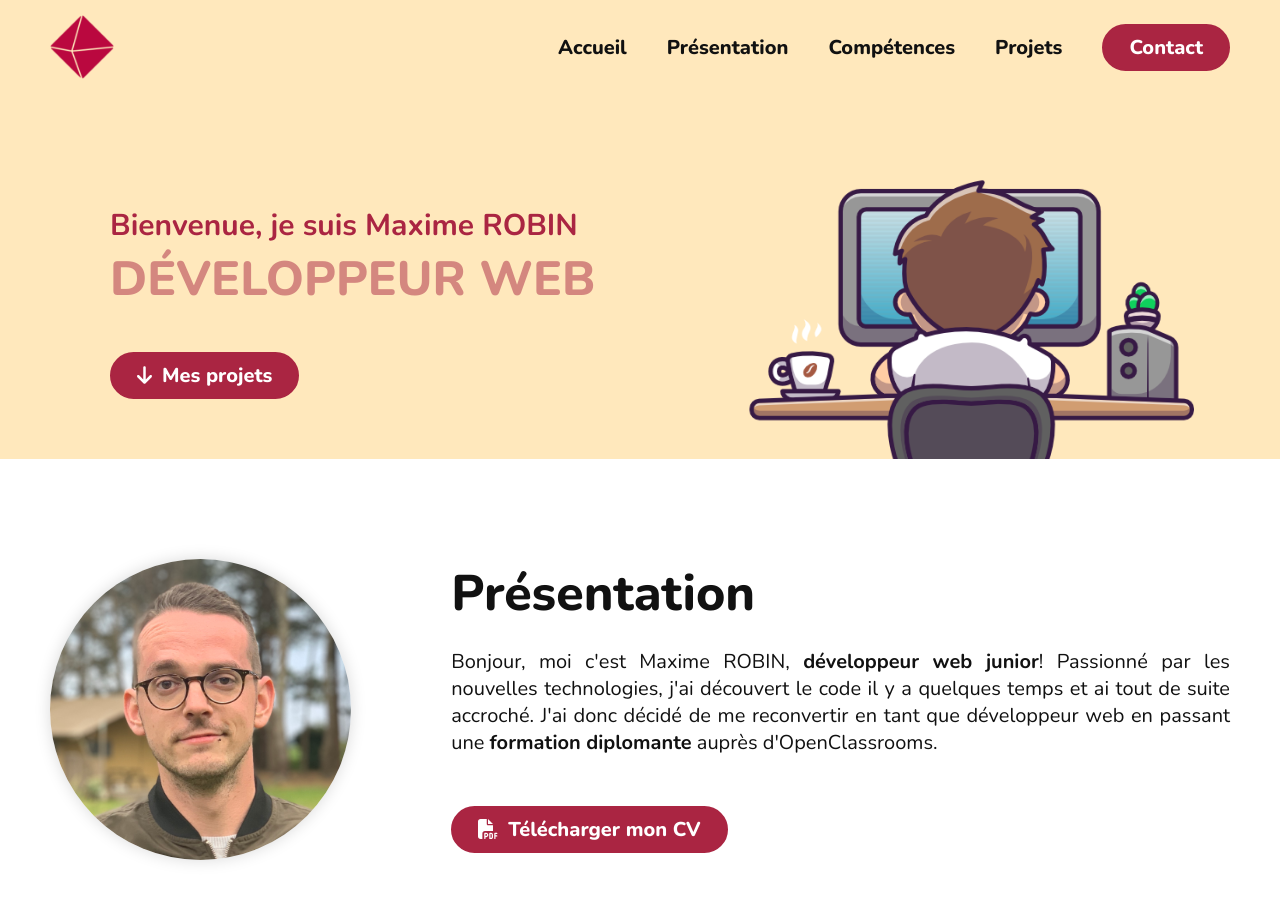
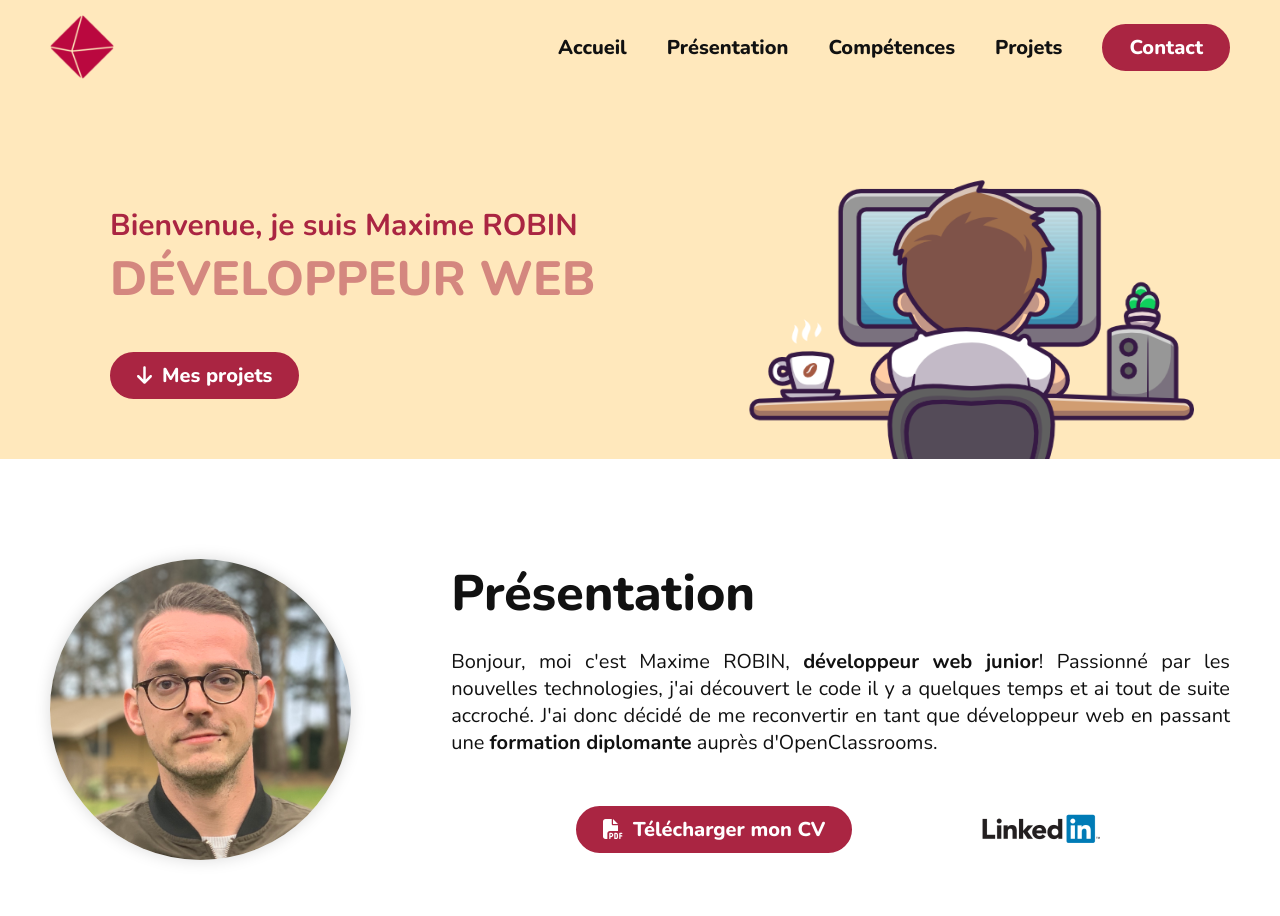
Before and after one commit to robinmaxime/portfolio, a React (Create React App) app: page / in a window 1280 px wide. Shown: the top 916 px of the page. Built offline with nearby package versions, Linux system fonts and the light colour scheme.

Commit message:
Add linkedin & github logo in footer &presentation

```diff
--- a/src/blocks/Footer/index.jsx
+++ b/src/blocks/Footer/index.jsx
@@ -9,6 +9,17 @@ function Footer() {
     const [isOpened, setIsOpened] = useState(false);
     return (
         <footer className="footer">
+            <div className="footer__logos">
+                <a href="https://github.com/robinmaxime">
+                    <img
+                        src="/../../assets/icons/github.png"
+                        alt="logo github"
+                    />
+                </a>
+                <a href="https://www.linkedin.com/in/maxime-robin-5a089a219">
+                    <img src="/../../assets/icons/in.png" alt="logo linkedIn" />
+                </a>
+            </div>
             <div>Maxime ROBIN, tous droits réservés 2023</div>
             <button
                 className="footer__mention"
--- a/src/blocks/Presentation/index.jsx
+++ b/src/blocks/Presentation/index.jsx
@@ -24,13 +24,21 @@ function Presentation() {
                         passant une <strong>formation diplomante</strong> auprès
                         d'OpenClassrooms.
                     </p>
-                    <p>
+                    <div className="presentation__links">
                         <Button
                             title="Télécharger mon CV"
                             url="/assets/cv.pdf"
                             icon={<FontAwesomeIcon icon={faFilePdf} />}
                         />
-                    </p>
+
+                        <a href="https://www.linkedin.com/in/maxime-robin-5a089a219">
+                            <img
+                                src="/../../assets/icons/linkedin.png"
+                                alt="logo de linkedIn"
+                                width="128"
+                            />
+                        </a>
+                    </div>
                 </div>
                 <div className="presentation__image">
                     <img src="/assets/portrait.jpg" alt="Maxime ROBIN" />
--- a/src/scss/blocks/_footer.scss
+++ b/src/scss/blocks/_footer.scss
@@ -29,4 +29,12 @@
             margin: 18px 0;
         }
     }
+    &__logos {
+        display: flex;
+        gap: 20px;
+
+        & img {
+            width: 40px;
+        }
+    }
 }
--- a/src/scss/blocks/_presentation.scss
+++ b/src/scss/blocks/_presentation.scss
@@ -20,6 +20,16 @@
         margin-bottom: 20px;
     }
 
+    &__links {
+        display: flex;
+        justify-content: space-evenly;
+        align-items: center;
+        & a {
+            display: flex;
+            align-items: center;
+        }
+    }
+
     &__image {
         flex-shrink: 1;
         & img {
```
Also changed, not shown: public/assets/icons/in.png (added), public/assets/icons/linkedin.png (added).
